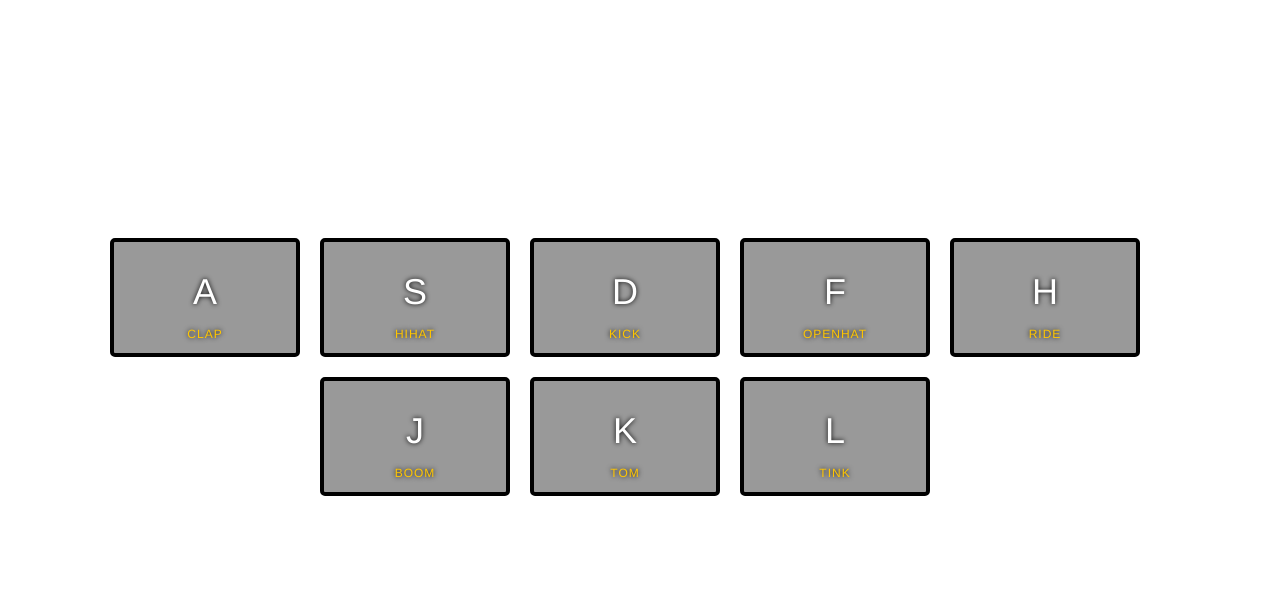
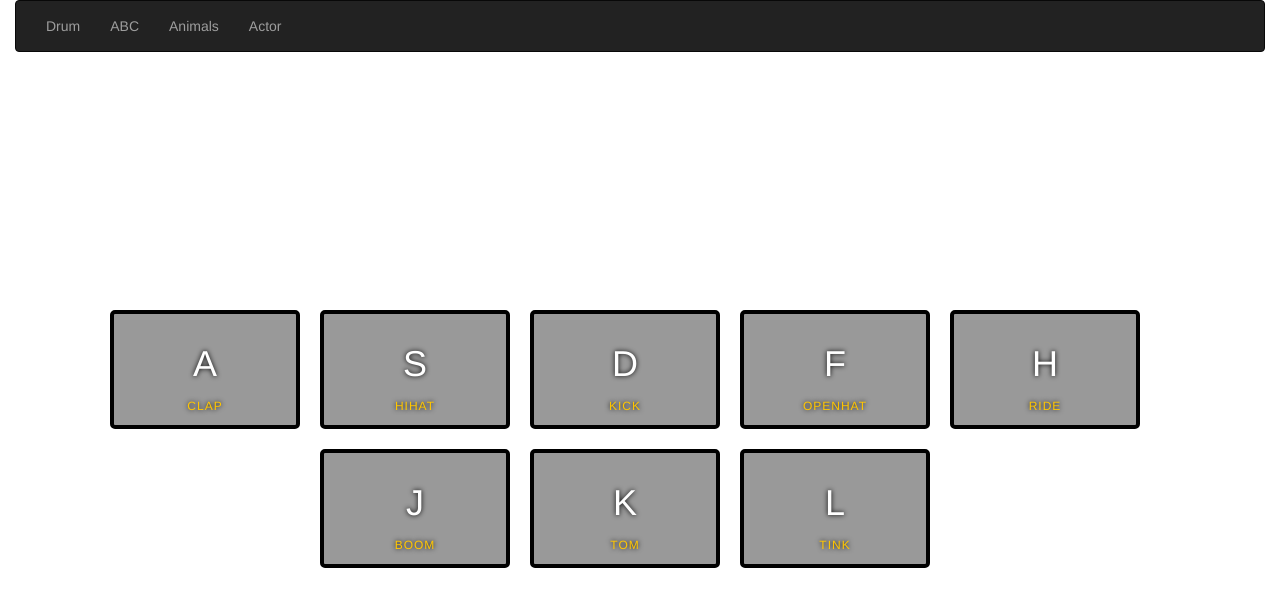
Before and after one commit to Mr-Yash-beldar/Soundy-KeyBoard, a plain HTML site: page index.html in a window 1280 px wide. Drawn offline with nearby package versions, Linux system fonts and the light colour scheme.

Commit message:
Added navigation bar for other stuff

```diff
--- a/index.html
+++ b/index.html
@@ -21,6 +21,18 @@
     <title>Soundy Keyboard</title>
   </head>
   <body>
+    <div class="container-fluid">
+    <nav class="navbar navbar-inverse">
+      <div class="container-fluid">
+        <ul class="nav navbar-nav">
+          <li><a id="len1" class="hoverable" href="#">Drum</a></li>
+          <li><a id="len2" class="hoverable" href="#">ABC</a></li>
+          <li><a id="len3" class="hoverable" href="#">Animals</a></li>
+          <li><a id="len4" class="hoverable" href="#">Actor</a></li>
+        </ul>
+      </div>
+    </nav>
+    </div>
     <div class="container">
       <div class="keys row" id="key">
         <div onclick="clap.play()" data-key="65" class="key col-sm-2">
```
